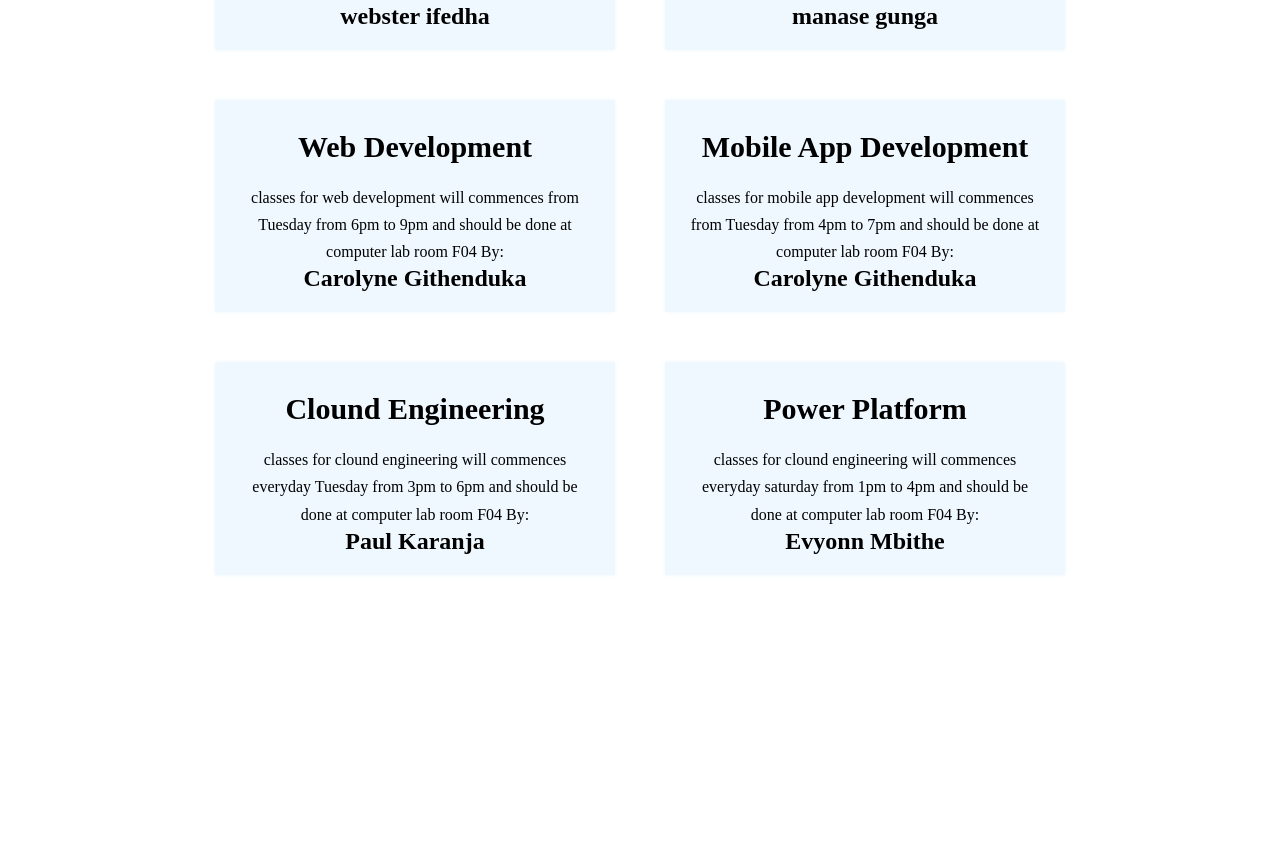
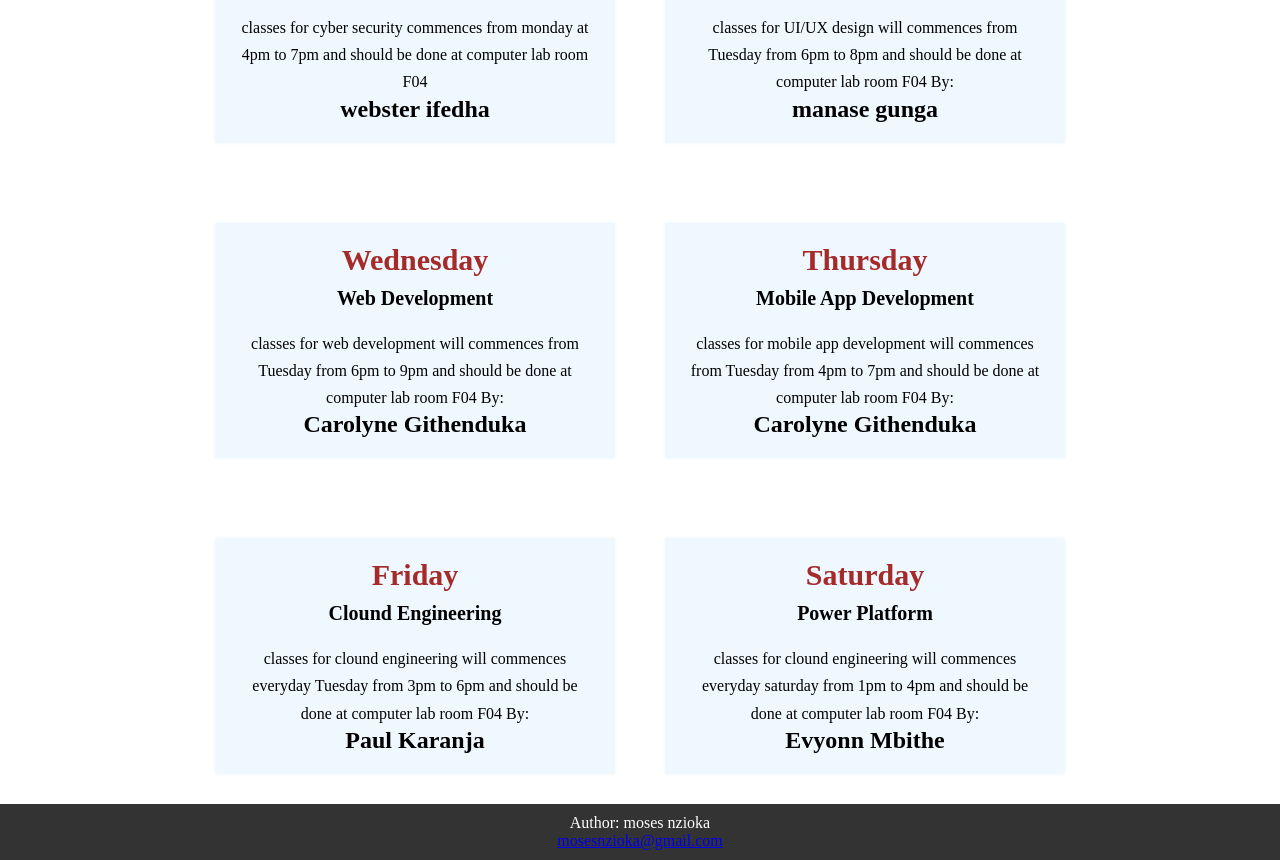
Before and after one commit to mosesnzioka/MUT-tech-club, a React (Vite) app: page /events in a window 1280 px wide. Shown: the part 323-1183 px from the top of the page. Before the commit the page ends 928 px from the top, so only its background shows below. Built offline with nearby package versions, Linux system fonts and the light colour scheme; a web font is replaced by a local one.

Commit message:
adding footer

```diff
--- a/src/App.jsx
+++ b/src/App.jsx
@@ -6,6 +6,7 @@ import {BrowserRouter, Routes, Route} from 'react-router-dom'
 import Leaders from './components/leaders/leaders'
 import Tracks from './page/tracks/tracks'
 import Event from './page/event/events'
+import FooterEnd from './page/footer/footer'
 
 function App() {
 
@@ -21,6 +22,7 @@ function App() {
       <Route path='/tracks' element={<Tracks/>}/>
       <Route path='/events'  element={<Event/>}/>
     </Routes>
+    <FooterEnd/>
     </BrowserRouter>
 
 
--- a/src/components/Eventes/event.css
+++ b/src/components/Eventes/event.css
@@ -1,6 +1,6 @@
 .events-subject{
     text-transform: capitalize;
-    font-size: 3rem;
+    font-size: 2rem;
     font-weight: 600;
     margin-top: 1rem;
 }
@@ -15,4 +15,18 @@
     background-color: aliceblue;
     box-shadow: 0 0 5px aliceblue;
     padding: 2rem;
+    margin-top: 3rem;
+    justify-content: center;
 }
+
+.event-day{
+    text-align: center;
+    text-transform: capitalize;
+    font-size: 3rem;
+    font-weight: 600;
+    color: brown;
+}
+
+.event-container-2{
+    margin-top: 4rem;
+}
--- a/src/components/Eventes/events.jsx
+++ b/src/components/Eventes/events.jsx
@@ -1,9 +1,10 @@
 import "../../components/Eventes/event.css"
 import events from "../../data/events";
 
-function EventsSchedule({ subject, eventdesc, eventleader }) {
+function EventsSchedule({ eventday, subject, eventdesc, eventleader }) {
     return (
         <div className="availableevents">
+            <h2 className="event-day">{eventday}</h2>
             <h3 className="events-subject" subject="event-subject">{subject}</h3>
             <p className="event-descrition">{eventdesc}</p>
             <h2 eventleader="event-leader">{eventleader}</h2>
@@ -18,6 +19,7 @@ function EventOffered() {
 
                 {events.map((eventi, i) => (
                     <EventsSchedule
+                        eventday={eventi.eventday}
                         subject={eventi.subject}
                         eventdesc={eventi.eventdesc}
                         eventleader={eventi.eventleader}
--- /dev/null
+++ b/src/components/footer/footer.css
@@ -0,0 +1,9 @@
+footer {
+    text-align: center;
+    padding: 10px;
+    background-color: #333;
+    color: white;
+    left: 0;
+    bottom: 0;
+    width: 100%;
+}
--- /dev/null
+++ b/src/components/footer/footer.jsx
@@ -0,0 +1,14 @@
+import "../../components/footer/footer.css"
+
+
+function Footer(){
+    return(
+        <div className="footer-container">
+    <footer>
+        <p>Author: moses nzioka</p>
+        <p><a href="http/github.mosesnzioka.com">mosesnzioka@gmail.com</a></p>
+    </footer>
+        </div>
+    )
+}
+export default Footer;
--- a/src/components/header/header.css
+++ b/src/components/header/header.css
@@ -2,6 +2,7 @@
     display: flex;
     justify-content: space-between;
     padding: 1.5em;
+    background-color: #FFE5CF;
 
 }
 
--- a/src/components/tracks/tracks.css
+++ b/src/components/tracks/tracks.css
@@ -26,3 +26,7 @@
     align-items: center;
     justify-content: center;
 }
+
+.trackscont{
+    margin-top: 3rem;
+}
--- a/src/data/events.js
+++ b/src/data/events.js
@@ -1,35 +1,41 @@
 const events=[
     {
+        eventday:"monday",
         subject: "cyber security",
         eventdesc: "classes for cyber security commences from monday at 4pm to 7pm and should be done at computer lab room F04",
         eventleader: "webster ifedha",
     },
 
     {
+        eventday:"tuesday",
         subject: "UI/UX design",
         eventdesc: "classes for UI/UX design will commences from Tuesday from 6pm to 8pm and should be done at computer lab room F04 By:",
         eventleader: "manase gunga",
     },
 
     {
+        eventday:"wednesday",
         subject: "web development",
         eventdesc: "classes for web development will commences from Tuesday from 6pm to 9pm and should be done at computer lab room F04 By:",
         eventleader: "Carolyne Githenduka",
     },
 
     {
+        eventday:"thursday",
         subject: "mobile app development",
         eventdesc: "classes for mobile app development will commences from Tuesday from 4pm to 7pm and should be done at computer lab room F04 By:",
         eventleader: "Carolyne Githenduka",
     },
 
     {
+        eventday:"friday",
         subject: "clound engineering",
         eventdesc: "classes for clound engineering will commences everyday Tuesday from 3pm to 6pm and should be done at computer lab room F04 By:",
         eventleader: " Paul Karanja",
     },
 
     {
+        eventday:"saturday",
         subject: "power platform",
         eventdesc: "classes for clound engineering will commences everyday saturday from 1pm to 4pm and should be done at computer lab room F04 By:",
         eventleader: " Evyonn Mbithe",
--- a/src/page/event/events.jsx
+++ b/src/page/event/events.jsx
@@ -3,7 +3,7 @@ import Title from "../../components/title/Title"
 
 function Event(){
     return(
-        <div>
+        <div className="event-container-2">
             <Title maintitle="event schedule"/>
             <EventOffered/>
         </div>
--- /dev/null
+++ b/src/page/footer/footer.jsx
@@ -0,0 +1,10 @@
+import Footer from "../../components/footer/footer";
+
+function FooterEnd(){
+    return(
+        <div>
+            <Footer/>
+        </div>
+    )
+}
+export default FooterEnd;
--- a/src/page/tracks/tracks.jsx
+++ b/src/page/tracks/tracks.jsx
@@ -4,7 +4,7 @@ import TracksOffered from "../../components/tracks/tracks";
 
 function Tracks(){
     return(
-        <div>
+        <div className="trackscont">
             <Title maintitle="tracks offered"/>
             <TracksOffered/>
         </div>
```
